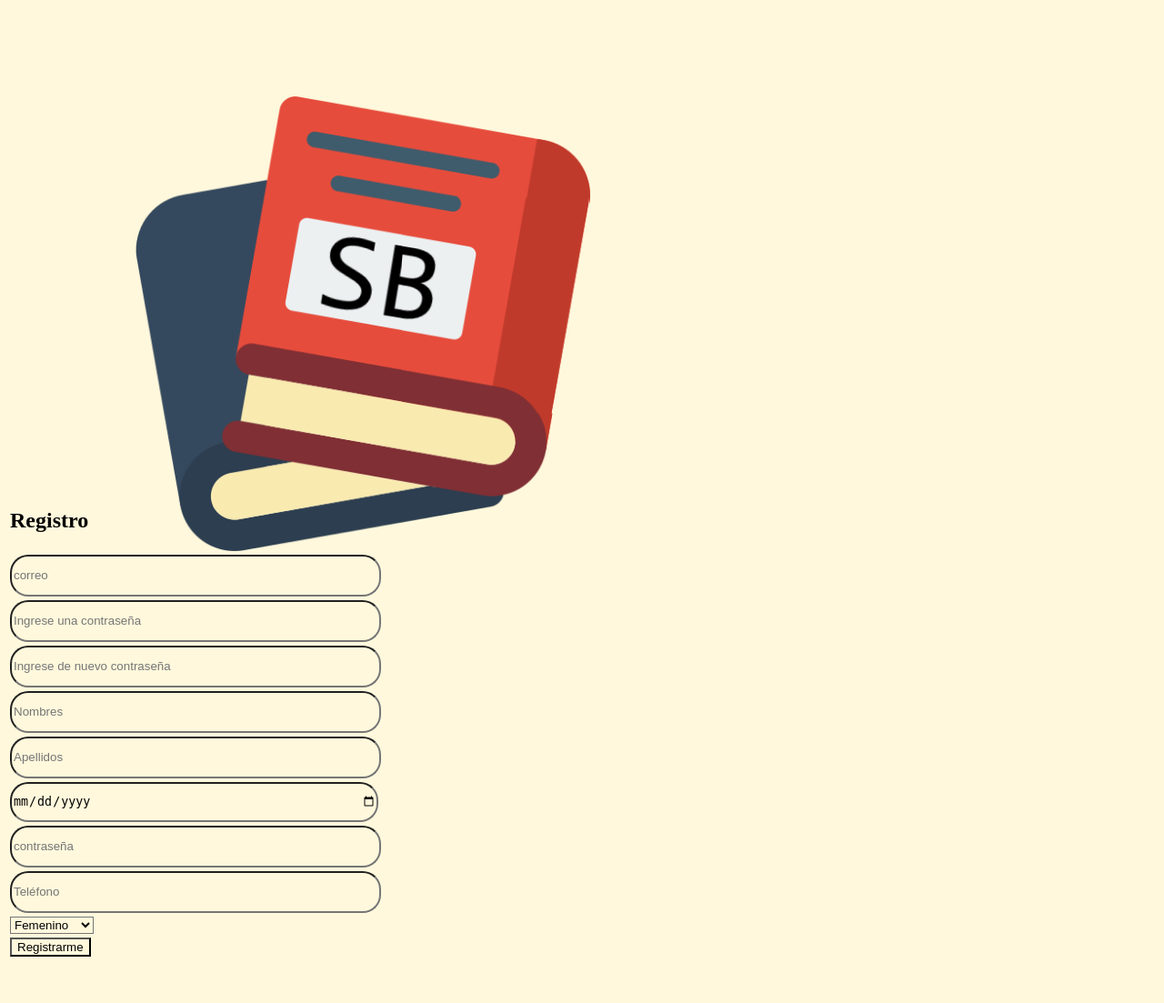
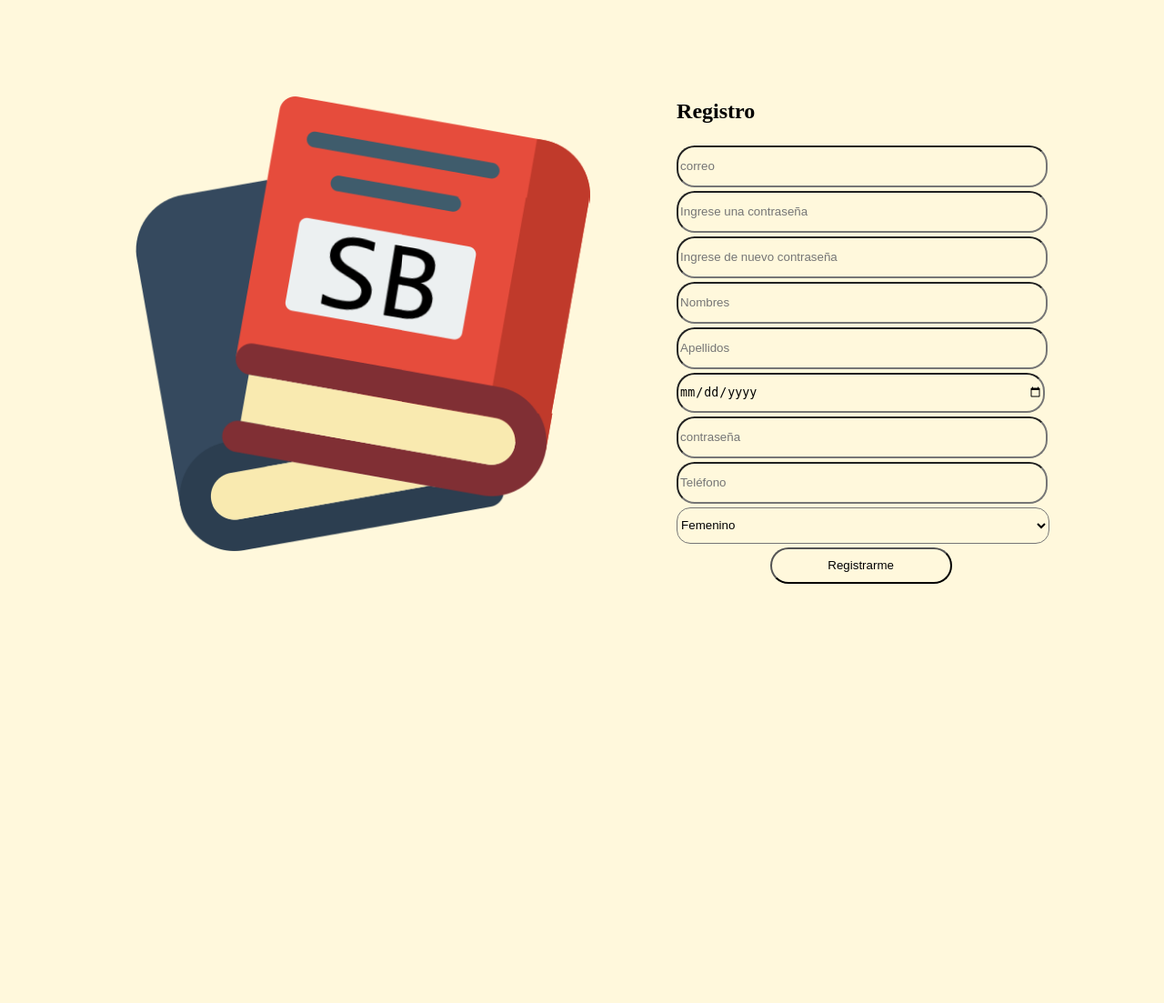
Before and after one commit to Dani11M/Sistemas-de-solicitudes-de-servicios-bibliotecarios, a PHP site: page /Regis.html in a window 1280 px wide; the page is wider, and only the part inside the window is pictured. Shown: that part at 91% size. Before the commit the page ends 1052 px from the top of that part, so only its background shows below. Run offline with PHP 8.4, Linux system fonts and the light colour scheme.

Commit message:
Update SSB.css

```diff
--- a/SSB.css
+++ b/SSB.css
@@ -45,3 +45,20 @@ header{
     position: relative;
     left: 48%;
 }
+.sectLog3{
+    position: relative;
+    top: -450px;
+    left: 58%;
+}
+#sexo{
+    border-radius: 15px;
+    width: 410px;
+    height: 40px;
+}
+#reg{
+    position: relative;
+    left: 25%;
+    border-radius: 20px;
+    width: 200px;
+    height: 40px;
+}
```
